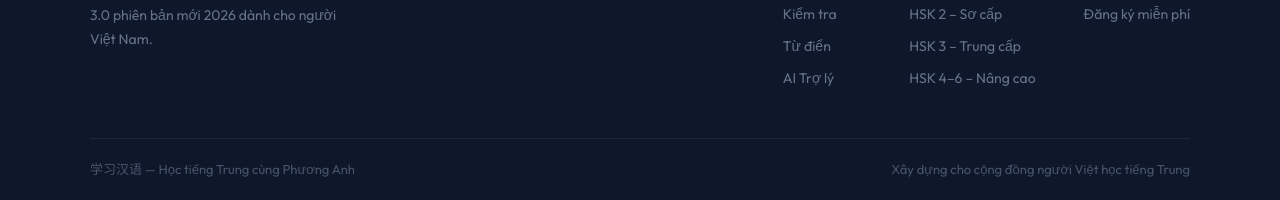
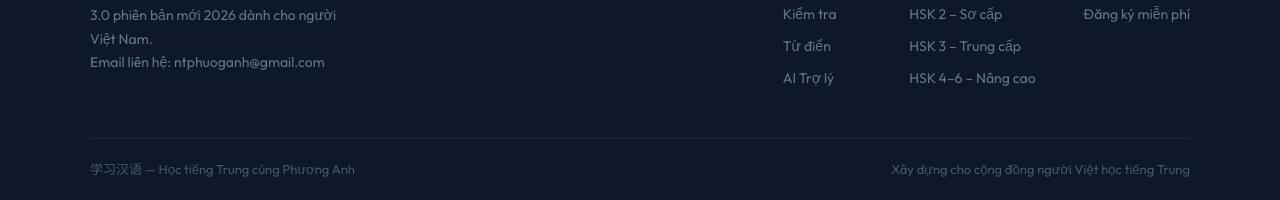
Before and after one commit to phanhh122/DATN, a plain HTML site: page index.html in a window 1280 px wide. Shown: the part 2609-2809 px from the top of the page. Drawn offline with nearby package versions, Linux system fonts and the light colour scheme.

Commit message:
updateinfor

```diff
--- a/index.html
+++ b/index.html
@@ -186,7 +186,7 @@
                         <span class="landing-logo-text">汉字学园</span>
                     </div>
                     <p class="footer-brand-desc">Nền tảng học tiếng Trung theo chuẩn HSK 3.0 phiên bản mới 2026 dành cho người Việt Nam.</p>
-                    <p>Liên hệ: ntphuoganh@gmail.com</p>
+                    <p class="footer-brand-desc">Email liên hệ: ntphuoganh@gmail.com</p>
                 </div>
                 <div class="landing-footer-links">
                     <div class="footer-col">
```
